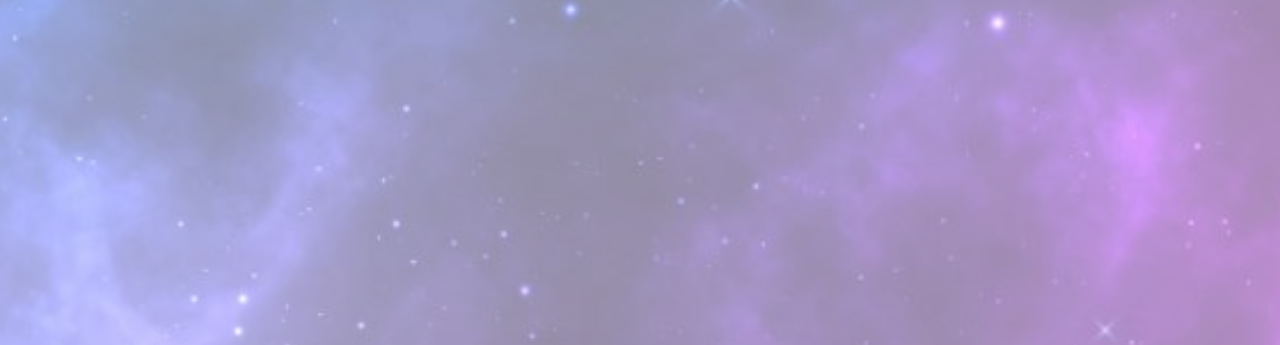
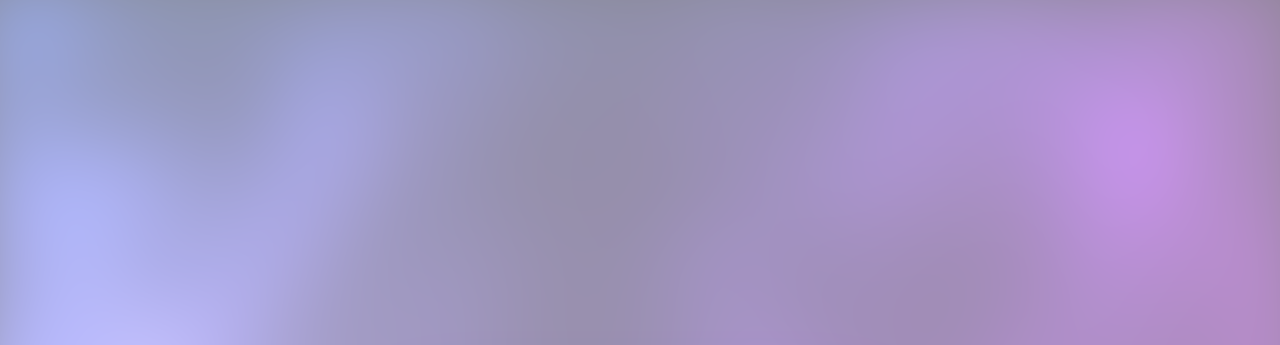
Before and after one commit to HildevdBroek/Music-widget, a plain HTML site: page index.html in a window 1280 px wide. Shown: the top 345 px of the page. Drawn offline with nearby package versions, Linux system fonts and the light colour scheme.

Commit message:
Update style.css

```diff
--- a/style.css
+++ b/style.css
@@ -28,6 +28,8 @@ body {
   background-repeat: no-repeat;
   background-size: cover;
   background-position: 50%;
+  filter: blur(40px);
+  -webkit-filter: blur(40px);
   z-index: 1;
 }
 
```
